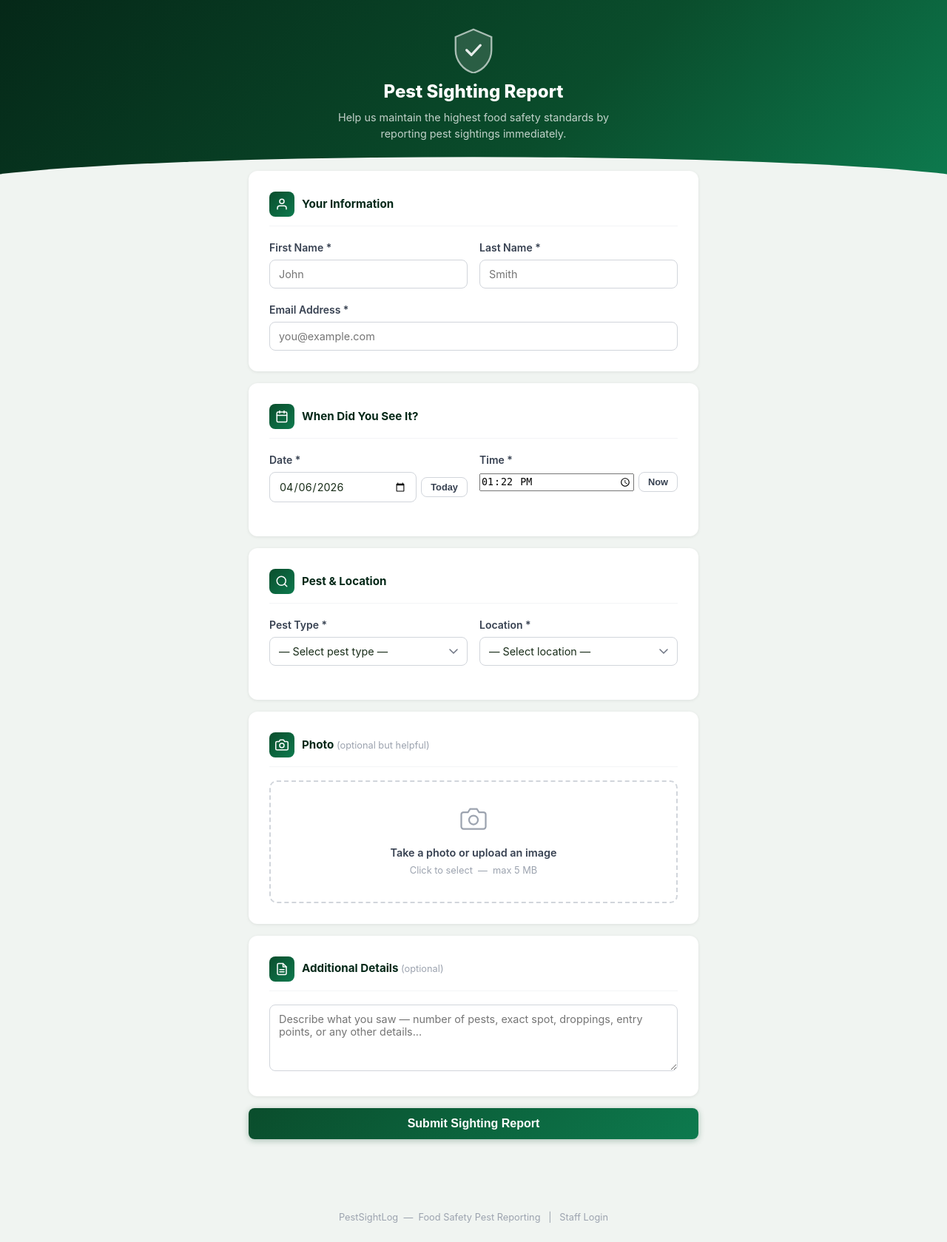
After one commit to Jonjohnson9441/PestSightLogFlask, a Flask app: page /submit in a window 1280 px wide. The commit adds this page. Shown: the whole page at 74% size. Run offline with Flask 3, Linux system fonts and the light colour scheme.

Commit message:
Add public pest sighting form at /submit with email field, no login required

```diff
--- a/app.py
+++ b/app.py
@@ -86,6 +86,7 @@ class Sighting(db.Model):
     description       = db.Column(db.Text, nullable=True)
     reported_by_name  = db.Column(db.String(100), nullable=False)
     sighting_time     = db.Column(db.String(10), nullable=True)
+    reporter_email    = db.Column(db.String(200), nullable=True)
     photo_filename    = db.Column(db.String(200), nullable=True)
     status            = db.Column(db.String(20), default='open', nullable=False)
     owner_id          = db.Column(db.Integer, db.ForeignKey('user.id'), nullable=True)
@@ -488,6 +489,58 @@ def delete_user(user_id):
     return redirect(url_for('manage_users'))
 
 
+@app.route('/submit', methods=['GET', 'POST'])
+def public_report():
+    """Public pest sighting form — no login required."""
+    if request.method == 'POST':
+        first_name    = request.form.get('first_name', '').strip()
+        last_name     = request.form.get('last_name', '').strip()
+        email         = request.form.get('email', '').strip()
+        date_str      = request.form.get('date', '').strip()
+        sighting_time = request.form.get('sighting_time', '').strip()
+        location      = request.form.get('location', '').strip()
+        pest_type     = request.form.get('pest_type', '').strip()
+        description   = request.form.get('description', '').strip()
+
+        if not all([first_name, last_name, email, date_str, location, pest_type]):
+            return render_template('public_report.html',
+                                   error='Please fill in all required fields.',
+                                   today=date_str,
+                                   now_time=sighting_time)
+
+        photo_filename = None
+        photo_file = request.files.get('photo')
+        if photo_file and photo_file.filename and allowed_file(photo_file.filename):
+            ext = photo_file.filename.rsplit('.', 1)[1].lower()
+            photo_filename = f'{uuid.uuid4().hex}.{ext}'
+            photo_file.save(os.path.join(UPLOAD_FOLDER, photo_filename))
+
+        # Use the hidden system user for public submissions
+        system_user = User.query.filter_by(username='_public_').first()
+
+        sighting = Sighting(
+            date=date_str,
+            sighting_time=sighting_time or None,
+            location=location,
+            pest_type=pest_type,
+            description=description,
+            reported_by_name=f'{first_name} {last_name}',
+            reporter_email=email,
+            photo_filename=photo_filename,
+            user_id=system_user.id
+        )
+        db.session.add(sighting)
+        db.session.commit()
+        return render_template('public_report.html',
+                               success=True,
+                               today=datetime.today().strftime('%Y-%m-%d'),
+                               now_time=datetime.now().strftime('%H:%M'))
+
+    today    = datetime.today().strftime('%Y-%m-%d')
+    now_time = datetime.now().strftime('%H:%M')
+    return render_template('public_report.html', today=today, now_time=now_time)
+
+
 @app.route('/uploads/<filename>')
 def uploaded_file(filename):
     """Serve an uploaded photo."""
--- /dev/null
+++ b/templates/public_report.html
@@ -0,0 +1,288 @@
+<!DOCTYPE html>
+<html lang="en">
+<head>
+  <meta charset="UTF-8">
+  <meta name="viewport" content="width=device-width, initial-scale=1.0">
+  <title>Report a Pest Sighting</title>
+  <link rel="stylesheet" href="{{ url_for('static', filename='style.css') }}">
+  <style>
+    body { background: #f0f4f1; }
+
+    .public-banner {
+      background: linear-gradient(135deg, #052818 0%, #0a4d2c 60%, #0d7a4e 100%);
+      padding: 36px 24px 60px;
+      text-align: center;
+      color: #fff;
+      position: relative;
+      overflow: hidden;
+    }
+
+    .public-banner::after {
+      content: '';
+      position: absolute;
+      bottom: -1px;
+      left: 0;
+      right: 0;
+      height: 40px;
+      background: #f0f4f1;
+      clip-path: ellipse(55% 100% at 50% 100%);
+    }
+
+    .banner-shield {
+      width: 56px;
+      height: 56px;
+      margin: 0 auto 14px;
+      opacity: 0.9;
+    }
+
+    .public-banner h1 { font-size: 1.5rem; font-weight: 800; margin-bottom: 6px; }
+    .public-banner p  { font-size: 0.9rem; opacity: 0.75; max-width: 420px; margin: 0 auto; }
+
+    .public-container {
+      max-width: 640px;
+      margin: -20px auto 40px;
+      padding: 0 16px;
+      position: relative;
+      z-index: 1;
+    }
+
+    .public-footer {
+      text-align: center;
+      padding: 24px;
+      font-size: 0.8rem;
+      color: #9ca3af;
+    }
+
+    .success-card {
+      background: #fff;
+      border-radius: 16px;
+      box-shadow: 0 4px 24px rgba(0,0,0,0.1);
+      padding: 48px 32px;
+      text-align: center;
+    }
+
+    .success-icon {
+      width: 64px;
+      height: 64px;
+      background: #d1fae5;
+      border-radius: 50%;
+      display: flex;
+      align-items: center;
+      justify-content: center;
+      margin: 0 auto 20px;
+      font-size: 1.8rem;
+    }
+  </style>
+</head>
+<body>
+
+<!-- Banner -->
+<div class="public-banner">
+  <div class="banner-shield">
+    <svg viewBox="0 0 60 68" fill="none">
+      <path d="M30 4L56 15V34C56 49.5 44.8 63.2 30 67C15.2 63.2 4 49.5 4 34V15L30 4Z"
+            fill="rgba(255,255,255,0.15)" stroke="rgba(255,255,255,0.7)" stroke-width="2.5"/>
+      <path d="M20 34L27 41L40 27" stroke="white" stroke-width="3.5"
+            stroke-linecap="round" stroke-linejoin="round"/>
+    </svg>
+  </div>
+  <h1>Pest Sighting Report</h1>
+  <p>Help us maintain the highest food safety standards by reporting pest sightings immediately.</p>
+</div>
+
+<div class="public-container">
+
+  {% if success %}
+  <!-- Success state -->
+  <div class="success-card">
+    <div class="success-icon">&#10003;</div>
+    <h2 style="font-size:1.3rem;font-weight:800;color:#052818;margin-bottom:8px">Report Submitted!</h2>
+    <p style="color:#6b7280;margin-bottom:24px">Thank you for helping keep our facility safe. Your report has been logged and will be reviewed by the safety team.</p>
+    <a href="{{ url_for('public_report') }}" class="btn btn-primary">Submit Another Report</a>
+  </div>
+
+  {% else %}
+
+  {% if error %}
+  <div class="alert alert-error">{{ error }}</div>
+  {% endif %}
+
+  <form method="POST" action="{{ url_for('public_report') }}" enctype="multipart/form-data">
+
+    <!-- Your Information -->
+    <div class="form-card form-section-card">
+      <div class="form-section-header">
+        <div class="form-section-icon">
+          <svg viewBox="0 0 24 24" fill="none" stroke="currentColor" stroke-width="2" stroke-linecap="round" stroke-linejoin="round" width="18" height="18">
+            <path d="M20 21v-2a4 4 0 00-4-4H8a4 4 0 00-4 4v2"/><circle cx="12" cy="7" r="4"/>
+          </svg>
+        </div>
+        <span class="form-section-title">Your Information</span>
+      </div>
+      <div class="form-row">
+        <div class="form-group">
+          <label for="first_name">First Name *</label>
+          <input type="text" id="first_name" name="first_name" placeholder="John" required autocomplete="given-name">
+        </div>
+        <div class="form-group">
+          <label for="last_name">Last Name *</label>
+          <input type="text" id="last_name" name="last_name" placeholder="Smith" required autocomplete="family-name">
+        </div>
+      </div>
+      <div class="form-group" style="margin-bottom:0">
+        <label for="email">Email Address *</label>
+        <input type="email" id="email" name="email" placeholder="you@example.com" required autocomplete="email">
+      </div>
+    </div>
+
+    <!-- When -->
+    <div class="form-card form-section-card">
+      <div class="form-section-header">
+        <div class="form-section-icon">
+          <svg viewBox="0 0 24 24" fill="none" stroke="currentColor" stroke-width="2" stroke-linecap="round" stroke-linejoin="round" width="18" height="18">
+            <rect x="3" y="4" width="18" height="18" rx="2"/><line x1="16" y1="2" x2="16" y2="6"/><line x1="8" y1="2" x2="8" y2="6"/><line x1="3" y1="10" x2="21" y2="10"/>
+          </svg>
+        </div>
+        <span class="form-section-title">When Did You See It?</span>
+      </div>
+      <div class="form-row">
+        <div class="form-group">
+          <label for="date">Date *</label>
+          <div style="display:flex;gap:6px;align-items:center">
+            <input type="date" id="date" name="date" value="{{ today }}" required style="flex:1">
+            <button type="button" class="btn btn-secondary btn-sm"
+                    onclick="document.getElementById('date').value=new Date().toLocaleDateString('en-CA')">Today</button>
+          </div>
+        </div>
+        <div class="form-group">
+          <label for="sighting_time">Time *</label>
+          <div style="display:flex;gap:6px;align-items:center">
+            <input type="time" id="sighting_time" name="sighting_time" value="{{ now_time }}" required style="flex:1">
+            <button type="button" class="btn btn-secondary btn-sm"
+                    onclick="const n=new Date();document.getElementById('sighting_time').value=String(n.getHours()).padStart(2,'0')+':'+String(n.getMinutes()).padStart(2,'0')">Now</button>
+          </div>
+        </div>
+      </div>
+    </div>
+
+    <!-- Pest & Location -->
+    <div class="form-card form-section-card">
+      <div class="form-section-header">
+        <div class="form-section-icon">
+          <svg viewBox="0 0 24 24" fill="none" stroke="currentColor" stroke-width="2" stroke-linecap="round" stroke-linejoin="round" width="18" height="18">
+            <circle cx="11" cy="11" r="8"/><line x1="21" y1="21" x2="16.65" y2="16.65"/>
+          </svg>
+        </div>
+        <span class="form-section-title">Pest &amp; Location</span>
+      </div>
+      <div class="form-row">
+        <div class="form-group">
+          <label for="pest_type">Pest Type *</label>
+          <select id="pest_type" name="pest_type" class="form-select" required>
+            <option value="">— Select pest type —</option>
+            <option>Rodent (Mouse/Rat)</option>
+            <option>Cockroach</option>
+            <option>Fly</option>
+            <option>Ant</option>
+            <option>Wasp / Bee</option>
+            <option>Spider</option>
+            <option>Bird</option>
+            <option>Stored Product Pest</option>
+            <option>Other</option>
+          </select>
+        </div>
+        <div class="form-group">
+          <label for="location">Location *</label>
+          <select id="location" name="location" class="form-select" required>
+            <option value="">— Select location —</option>
+            <option>Production Floor</option>
+            <option>Warehouse / Storage</option>
+            <option>Break Room</option>
+            <option>Restrooms</option>
+            <option>Loading / Receiving Dock</option>
+            <option>Office Area</option>
+            <option>Packaging Area</option>
+            <option>Ingredient Storage</option>
+            <option>Exterior / Parking Lot</option>
+          </select>
+        </div>
+      </div>
+    </div>
+
+    <!-- Photo -->
+    <div class="form-card form-section-card">
+      <div class="form-section-header">
+        <div class="form-section-icon">
+          <svg viewBox="0 0 24 24" fill="none" stroke="currentColor" stroke-width="2" stroke-linecap="round" stroke-linejoin="round" width="18" height="18">
+            <path d="M23 19a2 2 0 01-2 2H3a2 2 0 01-2-2V8a2 2 0 012-2h4l2-3h6l2 3h4a2 2 0 012 2z"/><circle cx="12" cy="13" r="4"/>
+          </svg>
+        </div>
+        <span class="form-section-title">Photo <span style="font-weight:400;color:#9ca3af;font-size:0.8rem">(optional but helpful)</span></span>
+      </div>
+      <div class="photo-drop-zone" id="photo_drop" onclick="document.getElementById('photo_input').click()">
+        <input type="file" id="photo_input" name="photo" accept="image/*" capture="environment" style="display:none">
+        <div class="drop-icon">
+          <svg viewBox="0 0 24 24" fill="none" stroke="currentColor" stroke-width="1.5" width="36" height="36">
+            <path d="M23 19a2 2 0 01-2 2H3a2 2 0 01-2-2V8a2 2 0 012-2h4l2-3h6l2 3h4a2 2 0 012 2z"/><circle cx="12" cy="13" r="4"/>
+          </svg>
+        </div>
+        <p class="drop-title">Take a photo or upload an image</p>
+        <p class="drop-sub">Click to select &nbsp;&mdash;&nbsp; max 5 MB</p>
+      </div>
+      <div id="photo_preview_wrap" style="display:none;margin-top:12px;position:relative">
+        <img id="photo_preview_img" style="max-width:100%;max-height:220px;border-radius:8px;border:1px solid #e5e7eb" alt="Preview">
+        <button type="button" onclick="removePhoto()"
+                style="position:absolute;top:6px;right:6px;background:#dc2626;color:#fff;border:none;border-radius:50%;width:26px;height:26px;cursor:pointer;font-size:14px;line-height:1">✕</button>
+      </div>
+    </div>
+
+    <!-- Additional Details -->
+    <div class="form-card form-section-card">
+      <div class="form-section-header">
+        <div class="form-section-icon">
+          <svg viewBox="0 0 24 24" fill="none" stroke="currentColor" stroke-width="2" stroke-linecap="round" stroke-linejoin="round" width="18" height="18">
+            <path d="M14 2H6a2 2 0 00-2 2v16a2 2 0 002 2h12a2 2 0 002-2V8z"/><polyline points="14 2 14 8 20 8"/><line x1="16" y1="13" x2="8" y2="13"/><line x1="16" y1="17" x2="8" y2="17"/>
+          </svg>
+        </div>
+        <span class="form-section-title">Additional Details <span style="font-weight:400;color:#9ca3af;font-size:0.8rem">(optional)</span></span>
+      </div>
+      <div class="form-group" style="margin-bottom:0">
+        <textarea name="description" rows="4"
+                  placeholder="Describe what you saw — number of pests, exact spot, droppings, entry points, or any other details..."></textarea>
+      </div>
+    </div>
+
+    <button type="submit" class="btn btn-primary btn-block" style="margin-bottom:32px">Submit Sighting Report</button>
+
+  </form>
+  {% endif %}
+</div>
+
+<div class="public-footer">
+  PestSightLog &nbsp;&mdash;&nbsp; Food Safety Pest Reporting
+  &nbsp;&nbsp;|&nbsp;&nbsp;
+  <a href="{{ url_for('login') }}" style="color:#9ca3af">Staff Login</a>
+</div>
+
+<script>
+  document.getElementById('photo_input').addEventListener('change', function() {
+    const file = this.files[0];
+    if (!file) return;
+    const reader = new FileReader();
+    reader.onload = function(e) {
+      document.getElementById('photo_preview_img').src = e.target.result;
+      document.getElementById('photo_preview_wrap').style.display = 'block';
+      document.getElementById('photo_drop').style.display = 'none';
+    };
+    reader.readAsDataURL(file);
+  });
+
+  function removePhoto() {
+    document.getElementById('photo_input').value = '';
+    document.getElementById('photo_preview_wrap').style.display = 'none';
+    document.getElementById('photo_drop').style.display = 'block';
+  }
+</script>
+
+</body>
+</html>
--- a/templates/sighting_detail.html
+++ b/templates/sighting_detail.html
@@ -32,6 +32,11 @@
     <div class="form-card" style="margin-bottom:16px">
       <h3 style="font-size:0.9rem;font-weight:700;color:#052818;margin-bottom:16px;padding-bottom:10px;border-bottom:1px solid #f3f4f6">Report Details</h3>
       <div class="detail-field"><span class="detail-label">Reported By</span><span>{{ sighting.reported_by_name }}</span></div>
+      {% if sighting.reporter_email %}
+      <div class="detail-field"><span class="detail-label">Email</span>
+        <a href="mailto:{{ sighting.reporter_email }}" style="color:#0a4d2c">{{ sighting.reporter_email }}</a>
+      </div>
+      {% endif %}
       <div class="detail-field"><span class="detail-label">Date</span><span>{{ sighting.date }}</span></div>
       <div class="detail-field"><span class="detail-label">Time</span><span>{{ sighting.sighting_time or '—' }}</span></div>
       <div class="detail-field"><span class="detail-label">Pest Type</span><span><span class="pest-badge">{{ sighting.pest_type }}</span></span></div>
```
Also changed, not shown: setup.py (+13 -0 lines).
